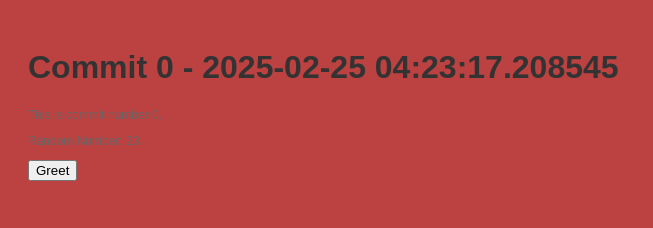
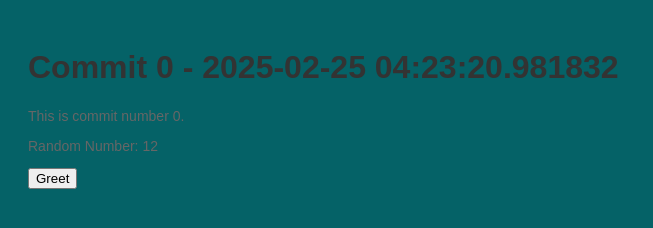
Before and after one commit to broilermares3/myrep-repo-20250225042253, a plain HTML site: page index.html in a window 1280 px wide. Shown: the whole page, without its empty margins (0-653 px from the left). Drawn offline with Linux system fonts and the light colour scheme.

Commit message:
📝 Commit 0 with HTML, CSS, and JS

```diff
--- a/index.html
+++ b/index.html
@@ -2,13 +2,13 @@
     <!DOCTYPE html>
     <html>
     <head>
-        <title>Commit 0 - 2025-02-25 04:23:17.208545</title>
+        <title>Commit 0 - 2025-02-25 04:23:20.981832</title>
         <link rel="stylesheet" href="style.css">
     </head>
     <body>
-        <h1>Commit 0 - 2025-02-25 04:23:17.208545</h1>
+        <h1>Commit 0 - 2025-02-25 04:23:20.981832</h1>
         <p>This is commit number 0.</p>
-        <p>Random Number: 23</p>
+        <p>Random Number: 12</p>
         <button onclick="greet()">Greet</button>
         <script src="script.js"></script>
     </body>
--- a/style.css
+++ b/style.css
@@ -1,7 +1,7 @@
 
     body {
         font-family: Arial, sans-serif;
-        background-color: #bc4241;
+        background-color: #056267;
         padding: 20px;
     }
     h1 {
@@ -9,5 +9,5 @@
     }
     p {
         color: #666;
-        font-size: 12px;
+        font-size: 14px;
     }
```
